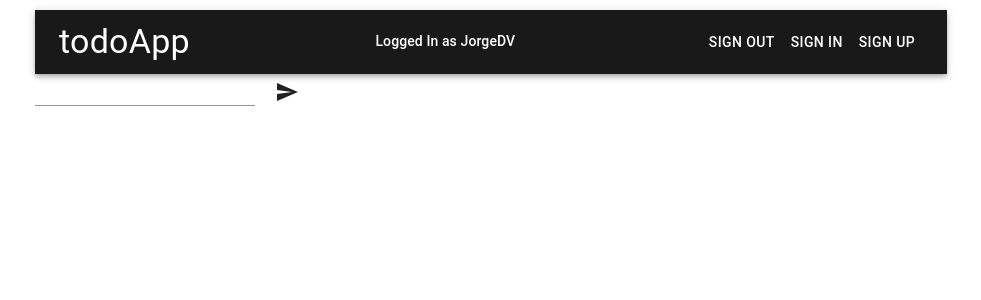
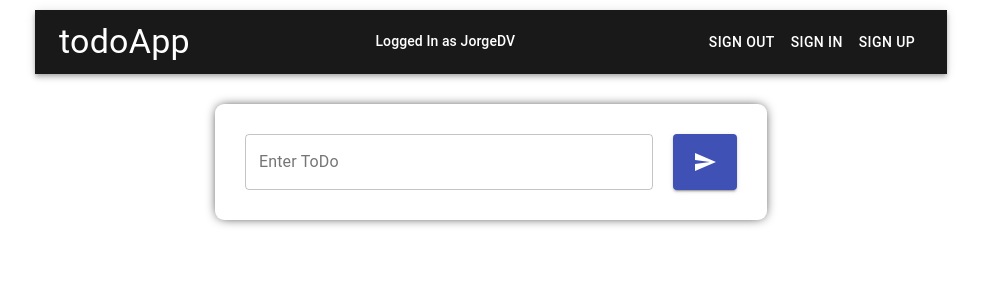
Before and after one commit to jorgediazok/mern-crud-practice2, a React (Create React App) app in the folder client/: page / in a window 1280 px wide. Shown: the top 300 px of the page, without its empty margins (149-1130 px from the left). Built offline with nearby package versions, Linux system fonts and the light colour scheme.

Commit message:
add todo form

```diff
--- a/client/src/App.js
+++ b/client/src/App.js
@@ -6,19 +6,30 @@ import Navbar from './components/Navbar/Navbar';
 import Todos from './components/Todos/Todos';
 import SignIn from './components/auth/SignIn';
 import SignUp from './components/auth/SignUp';
+import { makeStyles } from '@material-ui/core';
 import { Container } from '@material-ui/core';
 
+const useStyles = makeStyles({
+  contentStyle: {
+    margin: '30px auto',
+  },
+});
+
 function App() {
+  const classes = useStyles();
+
   return (
     <>
       <Router>
         <Container maxWidth="md">
           <Navbar />
-          <Switch>
-            <Route path="/signin" component={SignIn} />
-            <Route path="/signup" component={SignUp} />
-            <Route path="/" exact component={Todos} />
-          </Switch>
+          <Container className={classes.contentStyle} maxWidth="sm">
+            <Switch>
+              <Route path="/signin" component={SignIn} />
+              <Route path="/signup" component={SignUp} />
+              <Route path="/" exact component={Todos} />
+            </Switch>
+          </Container>
         </Container>
       </Router>
     </>
--- a/client/src/components/Todos/AddTodos.js
+++ b/client/src/components/Todos/AddTodos.js
@@ -1,13 +1,39 @@
 import React from 'react';
 import { TextField, Button } from '@material-ui/core';
 import { Send } from '@material-ui/icons';
+import { makeStyles } from '@material-ui/styles';
+
+const useStyles = makeStyles({
+  formStyle: {
+    margin: '0px auto',
+    padding: '30px',
+    borderRadius: '9px',
+    boxShadow: '0px 0px 12px -3px #000000',
+    display: 'flex',
+    justifyContent: 'space-between',
+  },
+  submitButton: {
+    marginLeft: '20px',
+  },
+});
 
 const AddTodos = () => {
+  const classes = useStyles();
   return (
     <>
-      <form>
-        <TextField />
-        <Button>
+      <form noValidate autoComplete="off" className={classes.formStyle}>
+        <TextField
+          id="enter-todo"
+          label="Enter ToDo"
+          variant="outlined"
+          autofocus
+          fullWidth
+        />
+        <Button
+          color="primary"
+          variant="contained"
+          type="submit"
+          className={classes.submitButton}>
           <Send />
         </Button>
       </form>
```
